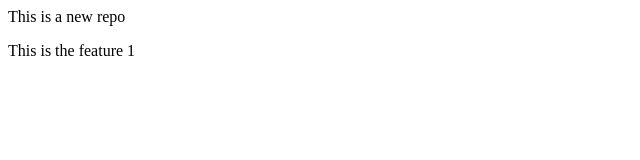
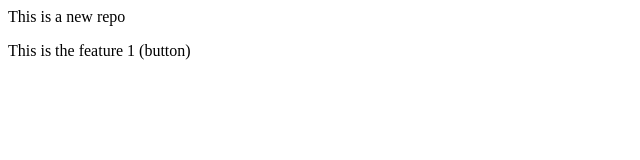
Before and after one commit to WebDRaj/LocalRepo, a plain HTML site: page index.html in a window 1280 px wide. Shown: the full height of the page, 0-640 px from the left. Drawn offline with Linux system fonts and the light colour scheme.

Commit message:
add button in feature

```diff
--- a/index.html
+++ b/index.html
@@ -1,2 +1,2 @@
 <p>This is a new repo</p>
-<p>This is the feature 1</p>
+<p>This is the feature 1 (button)</p>
```
